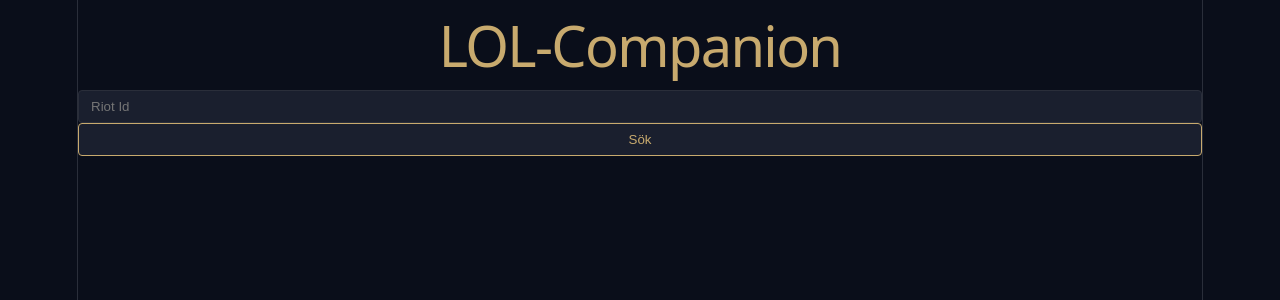
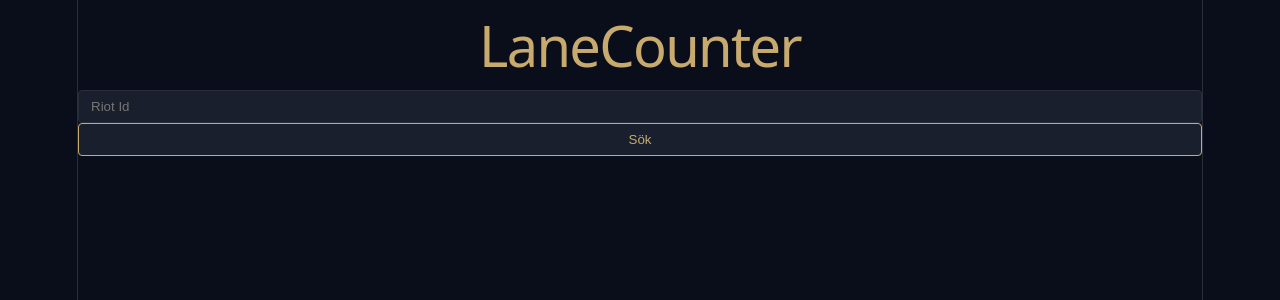
Before and after one commit to davicoco/LaneCounter, a React (Vite) app in the folder client/: page / in a window 1280 px wide. Shown: the top 300 px of the page. Built offline with nearby package versions, Linux system fonts and the light colour scheme.

Commit message:
Header and app name change

```diff
--- a/client/src/App.tsx
+++ b/client/src/App.tsx
@@ -81,7 +81,7 @@
 
   return (
     <>
-      <h1>LOL-Companion</h1>
+      <h1>LaneCounter</h1>
       <input
         value={searchField}
         onChange={(e) => setSearchField(e.target.value)}
```
